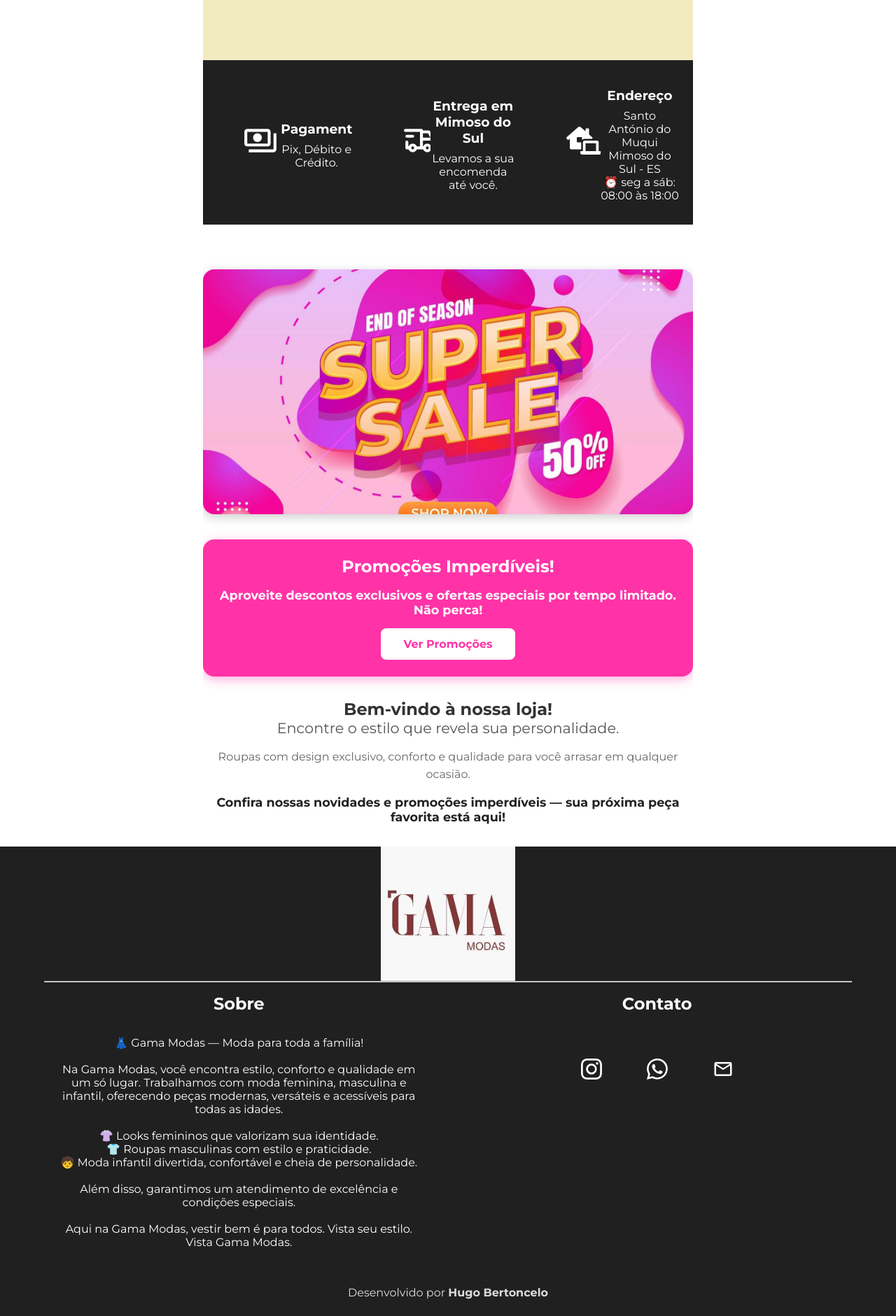
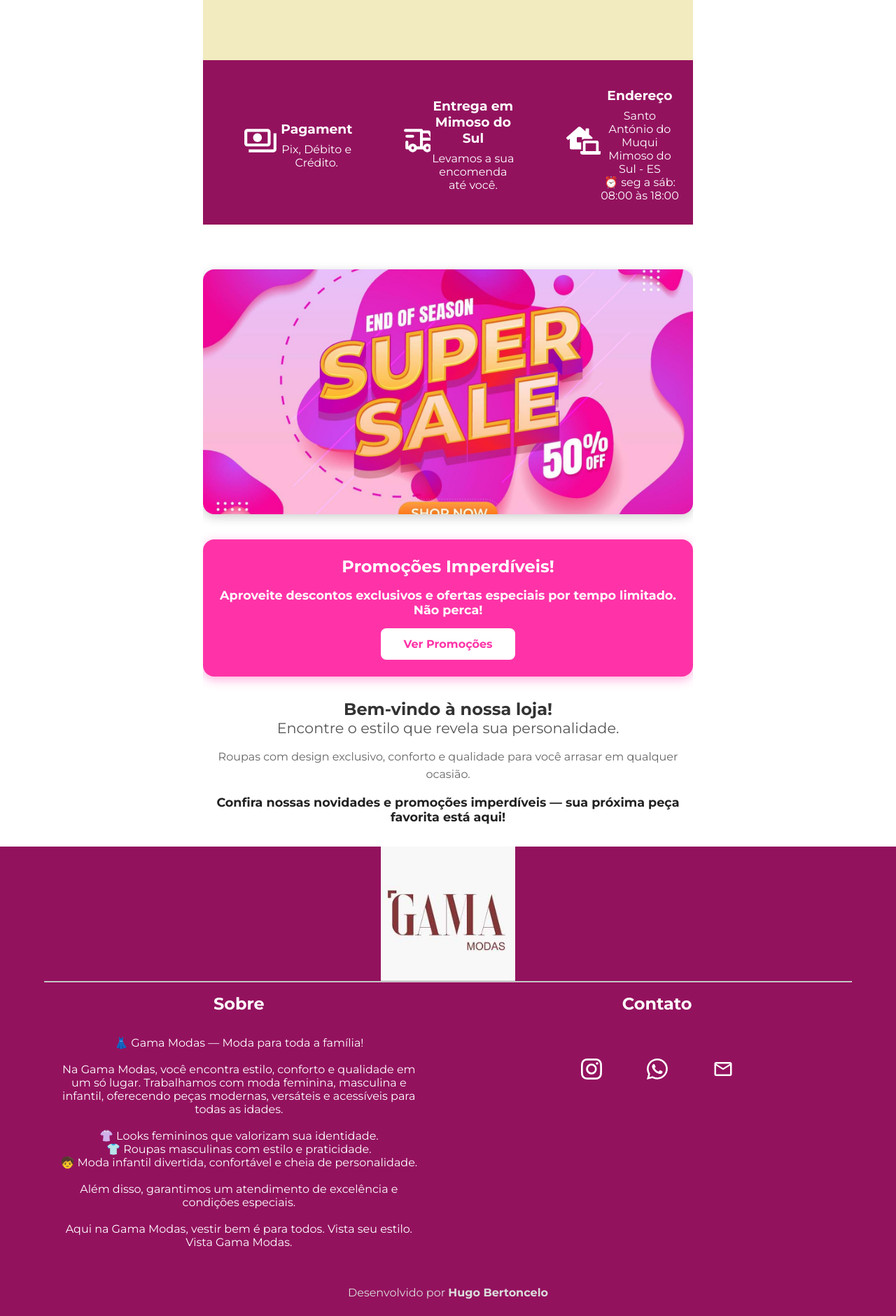
Before and after one commit to Hugobertoncelo/Gama-Modas, a React (Vite) app: page / in a window 1280 px wide. Shown: the part 637-2518 px from the top of the page at 70% size. Built offline with nearby package versions, Linux system fonts and the light colour scheme.

Commit message:
new color

```diff
--- a/src/App.css
+++ b/src/App.css
@@ -61,7 +61,7 @@ html body {
     display: flex;
     justify-content: end;
     padding: 0.5rem 1rem;
-    background: #202020;
+    background: #93125e;
     width: 100vw;
     border: none;
   }
--- a/src/components/Footer.css
+++ b/src/components/Footer.css
@@ -1,6 +1,6 @@
 .footer {
   width: 100%;
-  background: #202020;
+  background: #93125e;
 }
 
 .footer-logo {
--- a/src/components/Slide.css
+++ b/src/components/Slide.css
@@ -20,7 +20,7 @@
   margin: -0.3rem 0 2rem;
   padding: 0 3rem 0 1rem;
   width: 100%;
-  background-color: #202020;
+  background-color: #93125e;
   color: #fff;
   display: flex;
   justify-content: space-around;
```
